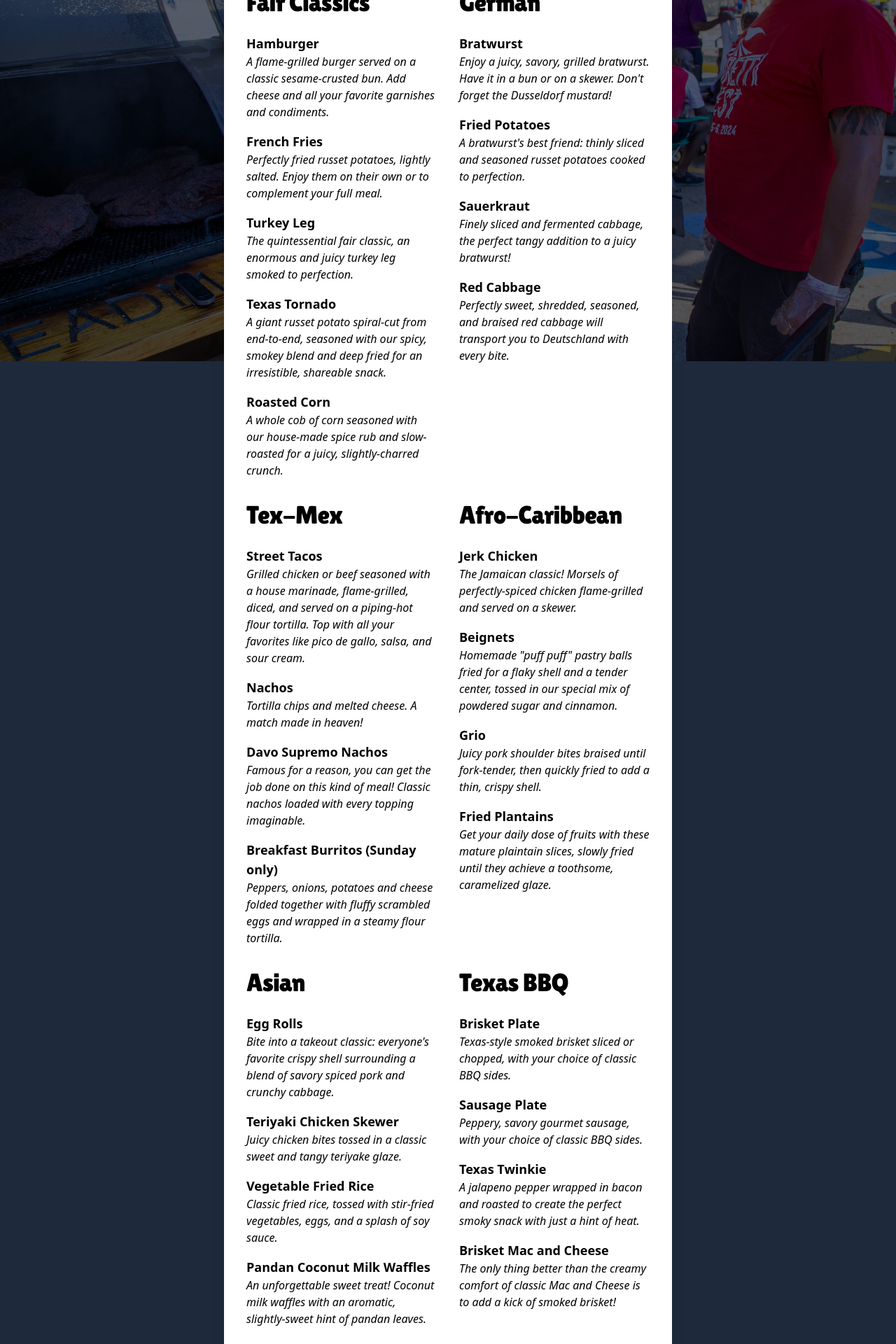
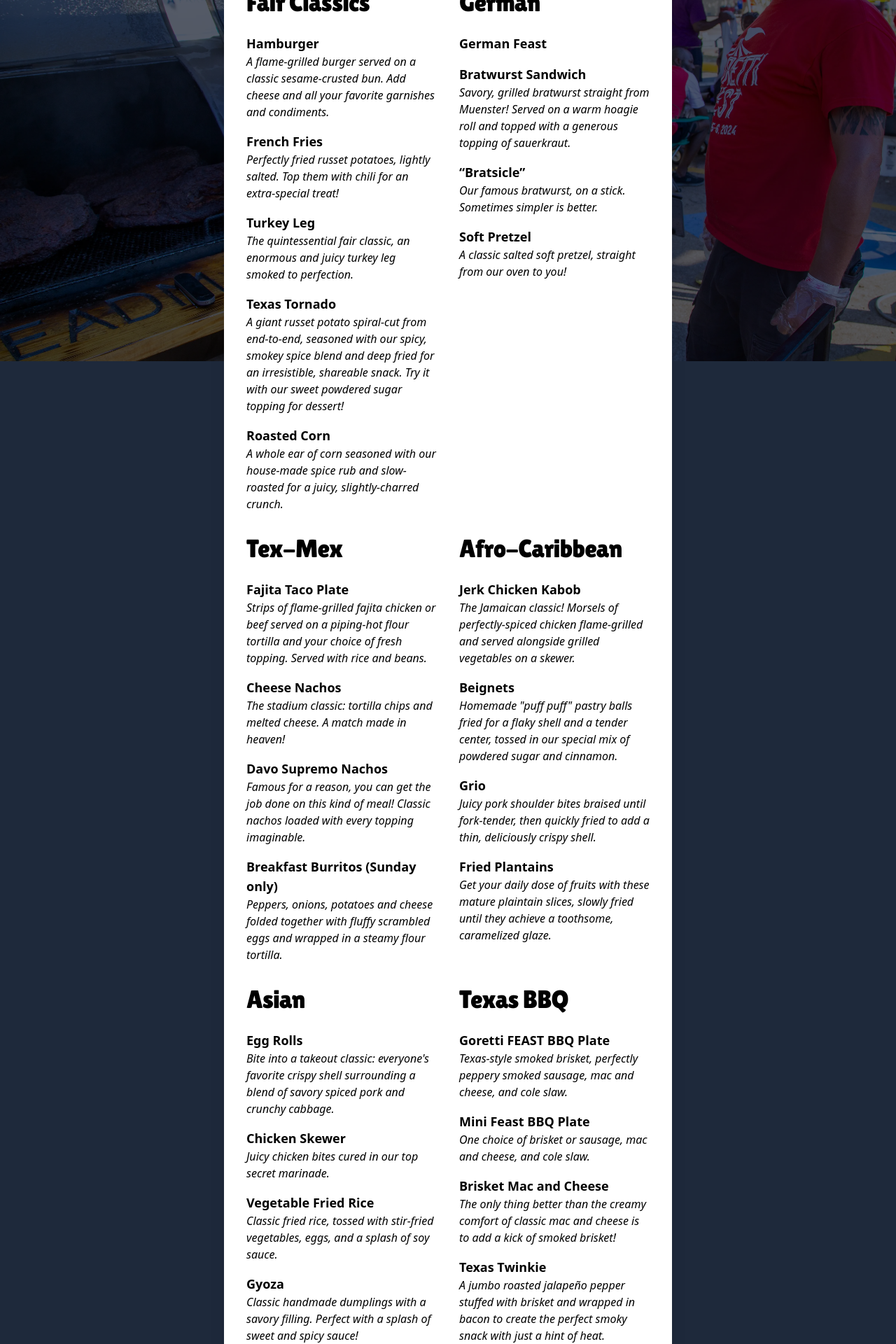
Before and after one commit to ktbartholomew/gorettifest.com, a Next.js app: page /menu in a window 1280 px wide. Shown: the part 280-2200 px from the top of the page at 70% size. Built offline with nearby package versions, Linux system fonts and the light colour scheme.

Commit message:
updated food menu

```diff
--- a/app/menu/page.tsx
+++ b/app/menu/page.tsx
@@ -35,7 +35,7 @@ const menu: Menu = {
         {
           title: "French Fries",
           description:
-            "Perfectly fried russet potatoes, lightly salted. Enjoy them on their own or to complement your full meal.",
+            "Perfectly fried russet potatoes, lightly salted. Top them with chili for an extra-special treat!",
         },
         {
           title: "Turkey Leg",
@@ -45,12 +45,12 @@ const menu: Menu = {
         {
           title: "Texas Tornado",
           description:
-            "A giant russet potato spiral-cut from end-to-end, seasoned with our spicy, smokey blend and deep fried for an irresistible, shareable snack.",
+            "A giant russet potato spiral-cut from end-to-end, seasoned with our spicy, smokey spice blend and deep fried for an irresistible, shareable snack. Try it with our sweet powdered sugar topping for dessert!",
         },
         {
           title: "Roasted Corn",
           description:
-            "A whole cob of corn seasoned with our house-made spice rub and slow-roasted for a juicy, slightly-charred crunch.",
+            "A whole ear of corn seasoned with our house-made spice rub and slow-roasted for a juicy, slightly-charred crunch.",
         },
       ],
     },
@@ -58,24 +58,23 @@ const menu: Menu = {
       title: "German",
       items: [
         {
-          title: "Bratwurst",
-          description:
-            "Enjoy a juicy, savory, grilled bratwurst. Have it in a bun or on a skewer. Don't forget the Dusseldorf mustard!",
+          title: "German Feast",
+          description: "",
         },
         {
-          title: "Fried Potatoes",
+          title: "Bratwurst Sandwich",
           description:
-            "A bratwurst's best friend: thinly sliced and seasoned russet potatoes cooked to perfection.",
+            "Savory, grilled bratwurst straight from Muenster! Served on a warm hoagie roll and topped with a generous topping of sauerkraut.",
         },
         {
-          title: "Sauerkraut",
+          title: "“Bratsicle”",
           description:
-            "Finely sliced and fermented cabbage, the perfect tangy addition to a juicy bratwurst!",
+            "Our famous bratwurst, on a stick. Sometimes simpler is better.",
         },
         {
-          title: "Red Cabbage",
+          title: "Soft Pretzel",
           description:
-            "Perfectly sweet, shredded, seasoned, and braised red cabbage will transport you to Deutschland with every bite.",
+            "A classic salted soft pretzel, straight from our oven to you!",
         },
       ],
     },
@@ -83,14 +82,14 @@ const menu: Menu = {
       title: "Tex-Mex",
       items: [
         {
-          title: "Street Tacos",
+          title: "Fajita Taco Plate",
           description:
-            "Grilled chicken or beef seasoned with a house marinade, flame-grilled, diced, and served on a piping-hot flour tortilla. Top with all your favorites like pico de gallo, salsa, and sour cream.",
+            "Strips of flame-grilled fajita chicken or beef served on a piping-hot flour tortilla and your choice of fresh topping. Served with rice and beans.",
         },
         {
-          title: "Nachos",
+          title: "Cheese Nachos",
           description:
-            "Tortilla chips and melted cheese. A match made in heaven!",
+            "The stadium classic: tortilla chips and melted cheese. A match made in heaven!",
         },
         {
           title: "Davo Supremo Nachos",
@@ -108,9 +107,9 @@ const menu: Menu = {
       title: "Afro-Caribbean",
       items: [
         {
-          title: "Jerk Chicken",
+          title: "Jerk Chicken Kabob",
           description:
-            "The Jamaican classic! Morsels of perfectly-spiced chicken flame-grilled and served on a skewer.",
+            "The Jamaican classic! Morsels of perfectly-spiced chicken flame-grilled and served alongside grilled vegetables on a skewer.",
         },
         {
           title: "Beignets",
@@ -120,7 +119,7 @@ const menu: Menu = {
         {
           title: "Grio",
           description:
-            "Juicy pork shoulder bites braised until fork-tender, then quickly fried to add a thin, crispy shell.",
+            "Juicy pork shoulder bites braised until fork-tender, then quickly fried to add a thin, deliciously crispy shell.",
         },
         {
           title: "Fried Plantains",
@@ -129,6 +128,7 @@ const menu: Menu = {
         },
       ],
     },
+
     {
       title: "Asian",
       items: [
@@ -138,9 +138,8 @@ const menu: Menu = {
             "Bite into a takeout classic: everyone's favorite crispy shell surrounding a blend of savory spiced pork and crunchy cabbage.",
         },
         {
-          title: "Teriyaki Chicken Skewer",
-          description:
-            "Juicy chicken bites tossed in a classic sweet and tangy teriyake glaze.",
+          title: "Chicken Skewer",
+          description: "Juicy chicken bites cured in our top secret marinade.",
         },
         {
           title: "Vegetable Fried Rice",
@@ -148,9 +147,9 @@ const menu: Menu = {
             "Classic fried rice, tossed with stir-fried vegetables, eggs, and a splash of soy sauce.",
         },
         {
-          title: "Pandan Coconut Milk Waffles",
+          title: "Gyoza",
           description:
-            "An unforgettable sweet treat! Coconut milk waffles with an aromatic, slightly-sweet hint of pandan leaves.",
+            "Classic handmade dumplings with a savory filling. Perfect with a splash of sweet and spicy sauce!",
         },
       ],
     },
@@ -158,24 +157,49 @@ const menu: Menu = {
       title: "Texas BBQ",
       items: [
         {
-          title: "Brisket Plate",
+          title: "Goretti FEAST BBQ Plate",
           description:
-            "Texas-style smoked brisket sliced or chopped, with your choice of classic BBQ sides.",
+            "Texas-style smoked brisket, perfectly peppery smoked sausage, mac and cheese, and cole slaw.",
         },
         {
-          title: "Sausage Plate",
+          title: "Mini Feast BBQ Plate",
           description:
-            "Peppery, savory gourmet sausage, with your choice of classic BBQ sides.",
+            "One choice of brisket or sausage, mac and cheese, and cole slaw.",
+        },
+        {
+          title: "Brisket Mac and Cheese",
+          description:
+            "The only thing better than the creamy comfort of classic mac and cheese is to add a kick of smoked brisket!",
         },
         {
           title: "Texas Twinkie",
           description:
-            "A jalapeno pepper wrapped in bacon and roasted to create the perfect smoky snack with just a hint of heat.",
+            "A jumbo roasted jalapeño pepper stuffed with brisket and wrapped in bacon to create the perfect smoky snack with just a hint of heat.",
         },
         {
-          title: "Brisket Mac and Cheese",
+          title: "Baked Beans",
           description:
-            "The only thing better than the creamy comfort of classic Mac and Cheese is to add a kick of smoked brisket!",
+            "(a la carte only) A BBQ classic, our smoked beans are the perfect companion to any of our main dishes.",
+        },
+      ],
+    },
+    {
+      title: "Corn Dogs and Lemonade",
+      items: [
+        {
+          title: "Corn Dogs",
+          description: (
+            <>
+              Nothing says &ldquo;Festival&rdquo; like a piping hot corn dog.
+              Come try our homemade, freshly battered and fried classic with
+              mustard or ketchup!
+            </>
+          ),
+        },
+        {
+          title: "Fresh-Squeezed Lemonade",
+          description:
+            "Cool off with a sip of perfectly tart, freshly-made lemonade.",
         },
       ],
     },
@@ -183,14 +207,14 @@ const menu: Menu = {
       title: "Italian",
       items: [
         {
-          title: "Pizza",
-          description:
-            "Enjoy a classic slice topped with your choice of cheese, pepperoni, or sausage.",
-        },
-        {
           title: "Meatball Sub",
           description:
             "It's everybody's favorite sandwich for a reason! Homemade pork meatballs bathed in marinara sauce, all atop a bun of white Italian bread.",
+        },
+        {
+          title: "Pizza",
+          description:
+            "Enjoy a classic slice topped with your choice of cheese or pepperoni.",
         },
         {
           title: "Garlic Bread",
```
